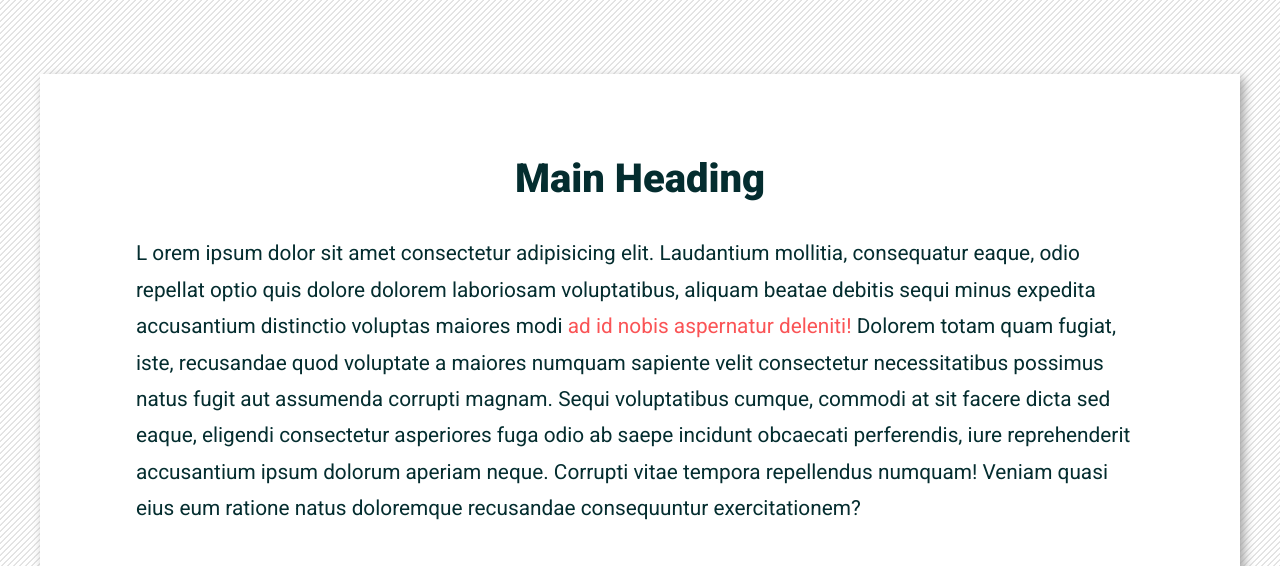
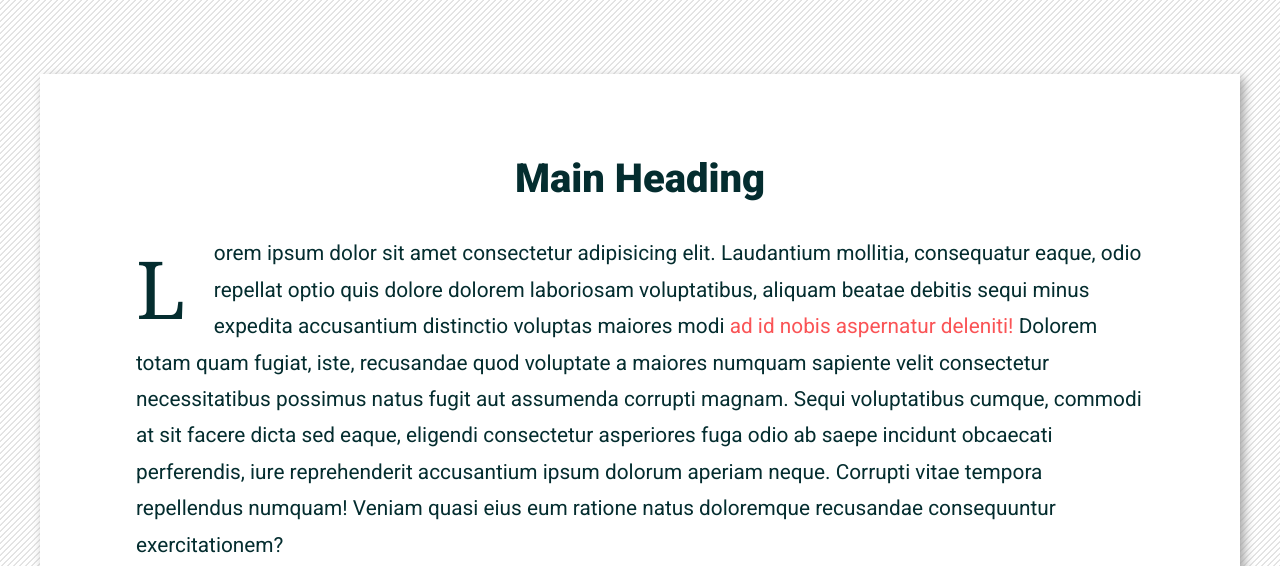
Before and after one commit to carolina-ross/m7-hw7-rossello-carolina, a plain HTML site: page index.html in a window 1280 px wide. Shown: the part 452-1018 px from the top of the page. Drawn offline with Linux system fonts and the light colour scheme.

Commit message:
Update style.css

```diff
--- a/style.css
+++ b/style.css
@@ -105,6 +105,14 @@ main article {
   padding: 48px 96px;
 }
 
+.first-letter {
+  float: left;
+  font-size: 80px;
+  line-height: 65px;
+  padding: 20px 28px 4px 0;
+  font-family: Cambria, "Hoefler Text", "Liberation Serif", Times, "Times New Roman", "serif"
+}
+
 main p {
   line-height: 1.75;
   margin-bottom: 48px;;
```
